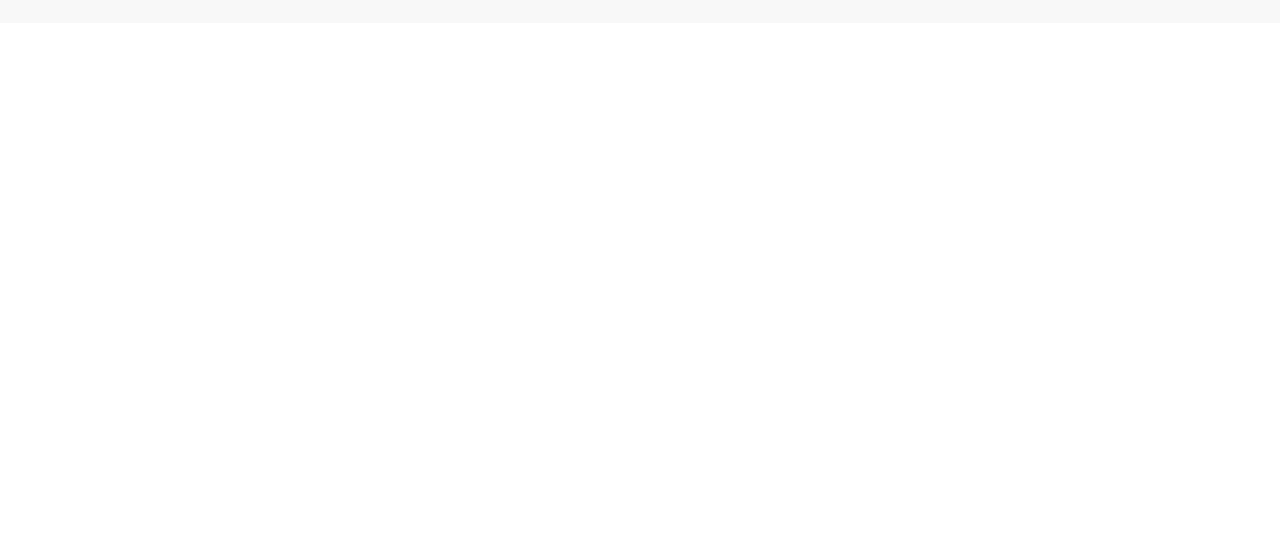
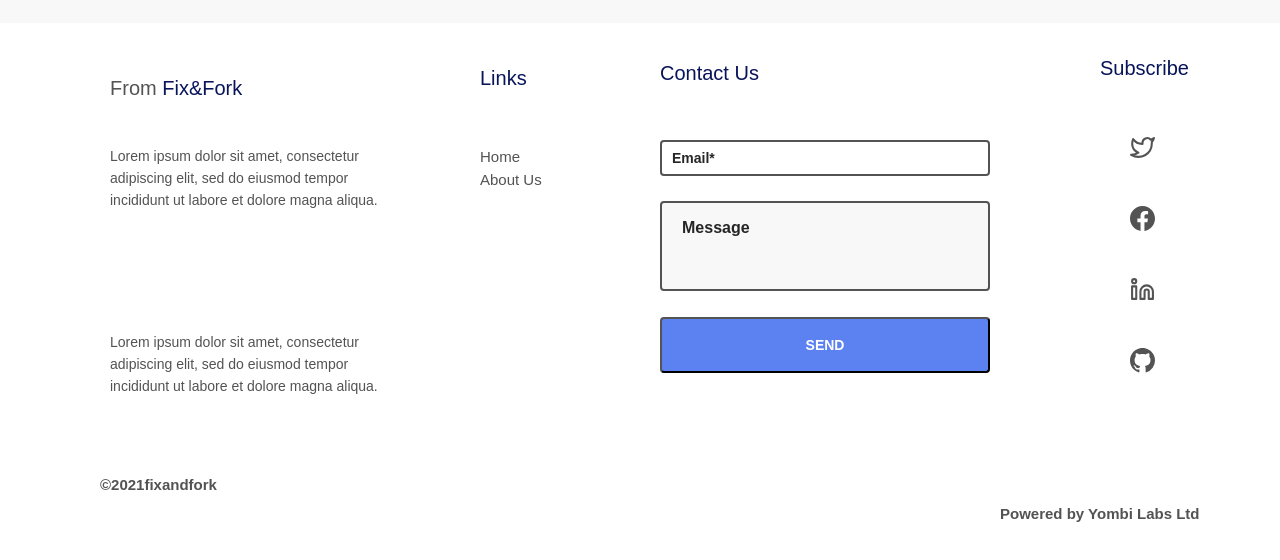
Before and after one commit to ntwari-egide/Fix-and-fork-final, a Next.js app: page / in a window 1280 px wide. Shown: the part 10316-10876 px from the top of the page. Before the commit the page ends 10339 px from the top, so only its background shows below. Built offline with nearby package versions, Linux system fonts and the light colour scheme.

Commit message:
footer is almost done

```diff
--- /dev/null
+++ b/components/FooterComponent/index.js
@@ -0,0 +1,227 @@
+import { FiTwitter, FiLinkedin} from 'react-icons/fi'
+import { BsFacebook, BsGithub } from 'react-icons/bs'
+
+const footerDivStyle = {
+    backgroundColor: "white",
+    width: "1280px",
+    height: "500px",
+    margin: "0 auto",
+    paddingTop: "80px",
+    display: "flex"
+  }
+
+const footerDiv1 = {
+    width: "500px",
+    marginTop: "-30px",
+    marginLeft: "20px"
+}
+
+const footerDiv2 = {
+    width: "100px",
+    paddingTop: "400px",
+    marginLeft: "-520px"
+}
+
+const footerDiv3 = {
+    width: "1100px",
+    paddingTop: "470px",
+    marginLeft: "-100px",
+}
+
+const footerDiv4 = {
+   width: "100px",
+   paddingTop: "470px",
+   marginLeft: "-100px",
+}
+
+const spanStyle = {
+    color: "#081459",
+    fontSize: "20px"
+}
+
+const headingStyle = {
+    color: "#535353",
+    paddingBottom: "10px",
+    fontSize: "20px",
+    marginLeft: "90px",
+    marginBottom: "-60px"
+}
+
+const paragraphStyle = {
+    paddingTop: "0px",
+    margin: "90px 90px 120px",
+    color: "#535353",
+    fontWeight: "medium"
+}
+
+const linkStyle = {
+    color: "#081459",
+    bottom: "440px",
+    position: "relative",
+    right: "-480px",
+    fontSize: "20px",
+    fontWeight: "medium",
+}
+
+const hrefStyle = {
+    color: "#535353",
+    bottom: "440px",
+    position: "relative",
+    right: "-480px",
+    fontSize: "15px",
+    bottom: "400px",
+}
+
+const contactUsStyle = {
+    color: "#081459",
+    bottom: "515px",
+    position: "relative",
+    right: "-660px",
+    fontSize: "20px",
+    paddingBottom: "40px",
+}
+
+const formStyle = {
+    bottom: "515px",
+    position: "relative",
+    right: "-660px",
+}
+
+const inputStyle = {
+  width: "30%",
+  padding: "5px 10px",
+  boxSizing: "border-box",
+  border: "2px solid #535353",
+  fontWeight: "bold",
+  borderRadius: "4px",
+  display:"block",
+  marginBottom: "25px"
+}
+
+const textAreaStyle = {
+  width: "30%",
+  height: "90px",
+  padding: "12px 20px",
+  boxSizing: "border-box",
+  border: "2px solid #535353",
+  fontWeight: "bold",
+  borderRadius: "4px",
+  backgroundColor: "#f8f8f8",
+  fontSize: "16px",
+  resize: "none",
+  marginBottom: "20px"
+}
+
+const buttonStyle = {
+    width: "30%",
+    padding: "15px 20px",
+    boxSizing: "border-box",
+    fontWeight: "bold",
+    borderRadius: "4px",
+    backgroundColor: "#5C82F2",
+    display:"block",
+    color: "#FFFFFF"
+}
+
+const subscribeStyle = {
+    color: "#081459",
+    fontSize: "20px",
+    marginTop: "-520px",
+    marginLeft: "100px"
+}
+
+const twitterIconStyle = {
+    marginLeft: "130px",
+    marginTop: "40px",
+    fontSize: "25px",
+    color: "#535353"
+}
+
+const facebookIconStyle = {
+    marginLeft: "130px",
+    marginTop: "40px",
+    fontSize: "25px",
+    color: "#535353"
+}
+
+const linkedInIconStyle = {
+    marginLeft: "130px",
+    marginTop: "40px",
+    fontSize: "25px",
+    color: "#535353"
+}
+
+const githubIconStyle = {
+    marginLeft: "130px",
+    marginTop: "40px",
+    fontSize: "25px",
+    color: "#535353"
+}
+
+const copyrightStyle = {
+    marginLeft: "-1000px",
+    marginTop: "370px",
+    fontSize: "15px",
+    color: "#535353",
+    fontWeight: "bold"
+}
+
+const copyrightStyle1 = {
+    marginLeft: "-100px",
+    marginTop: "-10px",
+    fontSize: "15px",
+    color: "#535353",
+    fontWeight: "bold"
+}
+
+const footerDiv5 = {
+    width: "100px"
+}
+
+export default function Footer () {
+    return (
+        <div className="footer-div" style = { footerDivStyle }>
+            <div style = { footerDiv1 }>
+              <h1 style={ headingStyle } >From <span style = { spanStyle }>Fix&Fork</span></h1>
+
+              <p style = { paragraphStyle }>
+              Lorem ipsum dolor sit amet, consectetur <br/> adipiscing elit, sed do eiusmod tempor<br/> incididunt ut labore et dolore magna aliqua.
+              </p>
+              <p style = { paragraphStyle  }>
+              Lorem ipsum dolor sit amet, consectetur <br/> adipiscing elit, sed do eiusmod tempor<br/> incididunt ut labore et dolore magna aliqua.
+              </p>
+            </div>
+
+            <div style = { footerDiv2 }>
+              <h1 style={linkStyle}>Links</h1>
+              <a href="#" style={ hrefStyle }>Home</a>
+              <br/>
+              <a href="#" style={ hrefStyle }>About Us</a>
+              </div>
+
+              <div style = { footerDiv3 }>
+              <h1 style={ contactUsStyle }>Contact Us</h1>
+              <form style={ formStyle }>
+                   <input style = { inputStyle } type="email" name="email" value="Email*"/>
+                   <textarea style = { textAreaStyle } type="text" name="message" value="Message">
+                   </textarea>
+                   <button type="button" name="button" style = { buttonStyle }>SEND</button>
+              </form>
+              </div>
+
+              <div style = { footerDiv4 }>
+                    <h1 style={ subscribeStyle }>Subscribe</h1>
+                    <FiTwitter style = { twitterIconStyle } />
+                    <BsFacebook style = { facebookIconStyle }/>
+                    <FiLinkedin style = { linkedInIconStyle }/>
+                    <BsGithub style = { githubIconStyle }/>
+              </div>
+
+
+              <div style = { footerDiv5 }>
+                  <p style = { copyrightStyle }>&copy;2021fixandfork</p>
+                  <p style={ copyrightStyle1 }>Powered by Yombi Labs Ltd</p>
+              </div>
+        </div>
+    )
+}
--- a/pages/index.js
+++ b/pages/index.js
@@ -1,4 +1,5 @@
 import { Button, Col, Image, PageHeader, Row, Space, Typography } from 'antd'
+import Footer from '../components/FooterComponent'
 import Head from 'next/head'
 import 'antd/dist/antd.css';
 import {RiUserFollowLine} from "react-icons/ri"
@@ -329,7 +330,7 @@ export default function Home() {
           <PostsComponent />
           <br /><br /><br />
          </div>
-
+         <Footer/>
       </main>
     </div>
   )
--- a/public/styles/style.css
+++ b/public/styles/style.css
@@ -646,3 +646,7 @@ span.ant-typography.content {
     height: 8vh;
   }
 }
+
+.footer-div {
+  background-color: white;
+}
```
